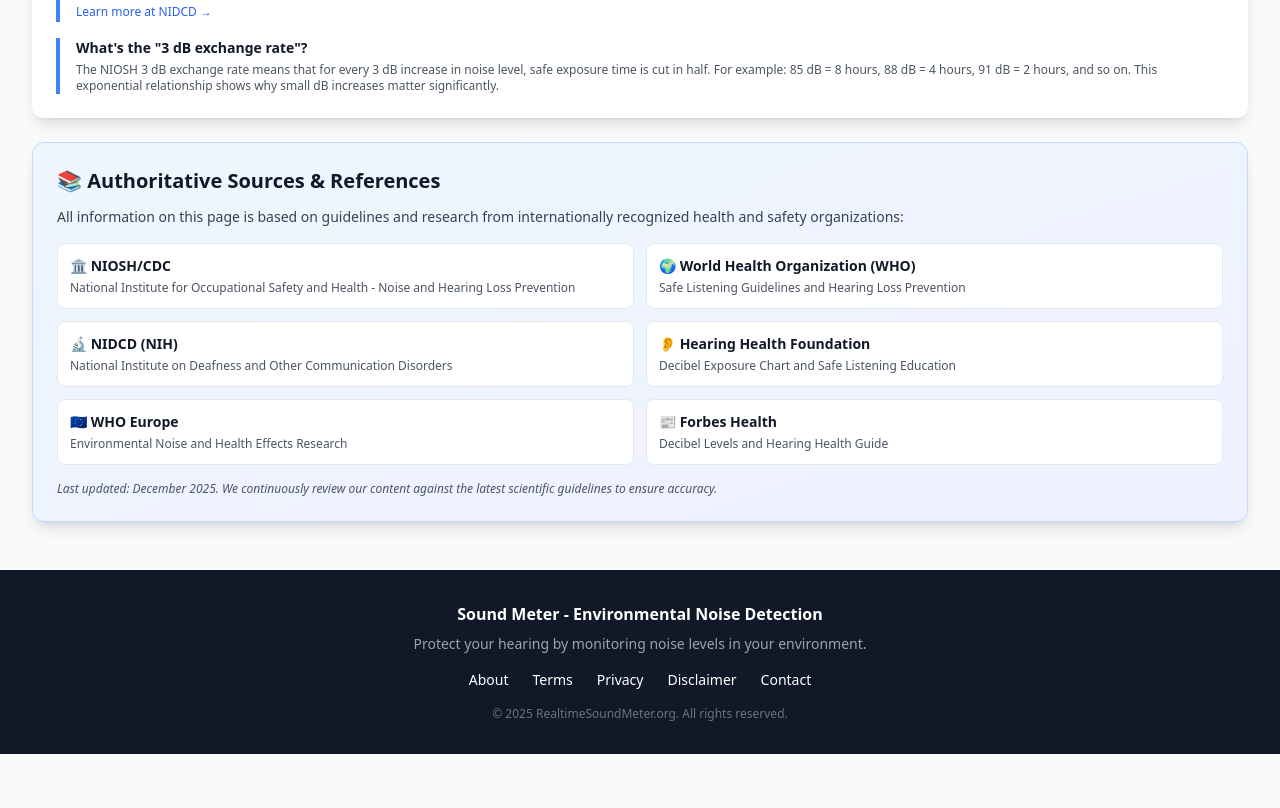
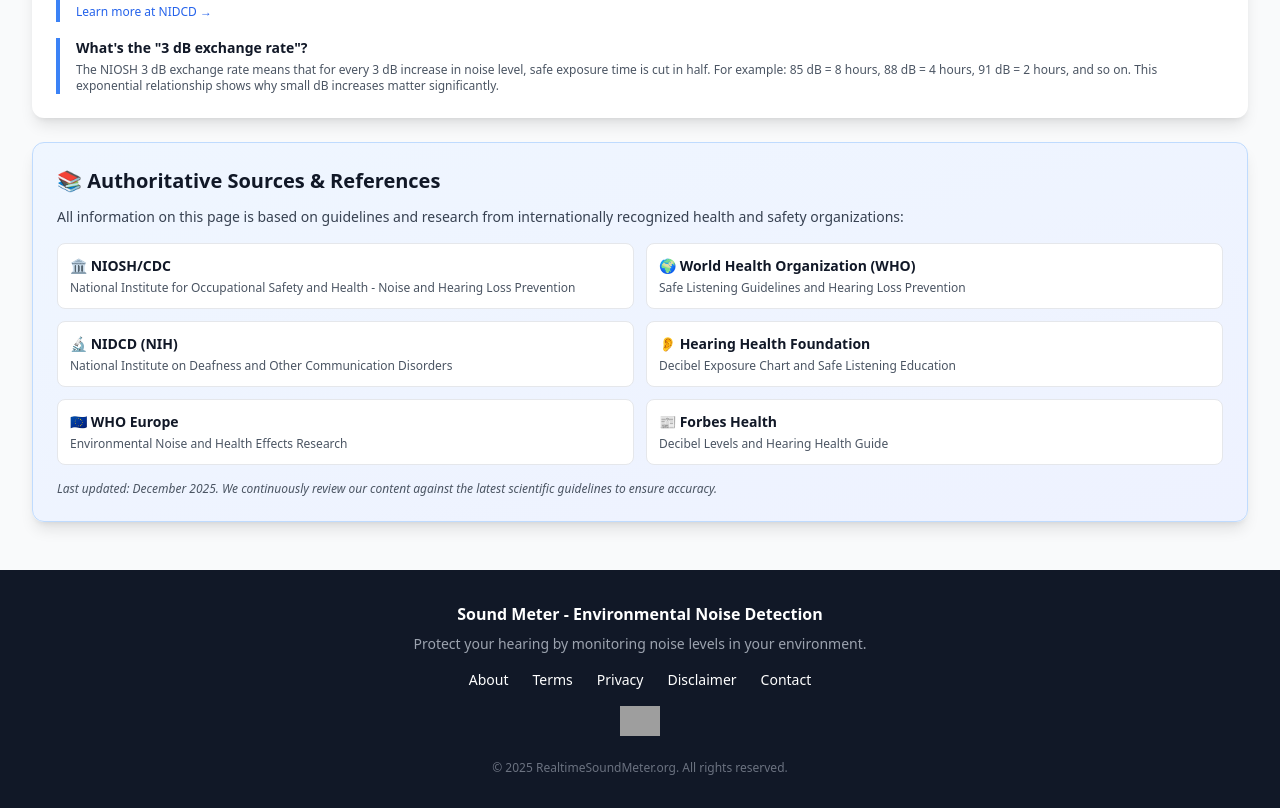
Before and after one commit to leihcsky/soundmeter, a plain HTML site: page index.html in a window 1280 px wide. Shown: the part 3191-3999 px from the top of the page. Before the commit the page ends 3945 px from the top, so only its background shows below. Drawn offline with nearby package versions, Linux system fonts and the light colour scheme; grey boxes are pictures that could not be loaded.

Commit message:
添加徽章

```diff
--- a/index.html
+++ b/index.html
@@ -745,6 +745,13 @@
                     <a href="disclaimer.html" class="hover:text-blue-400 transition">Disclaimer</a>
                     <a href="contact.html" class="hover:text-blue-400 transition">Contact</a>
                 </div>
+
+                <div class="flex justify-center mb-6">
+                    <a href="https://toolfame.com/item/realtime-sound-meter" target="_blank" rel="noopener noreferrer">
+                        <img src="https://toolfame.com/badge-light.svg" alt="Featured on toolfame.com" style="height: 30px; width: auto;" />
+                    </a>
+                </div>
+
                 <p class="text-xs text-gray-500">© 2025 RealtimeSoundMeter.org. All rights reserved.</p>
             </div>
         </div>
```
